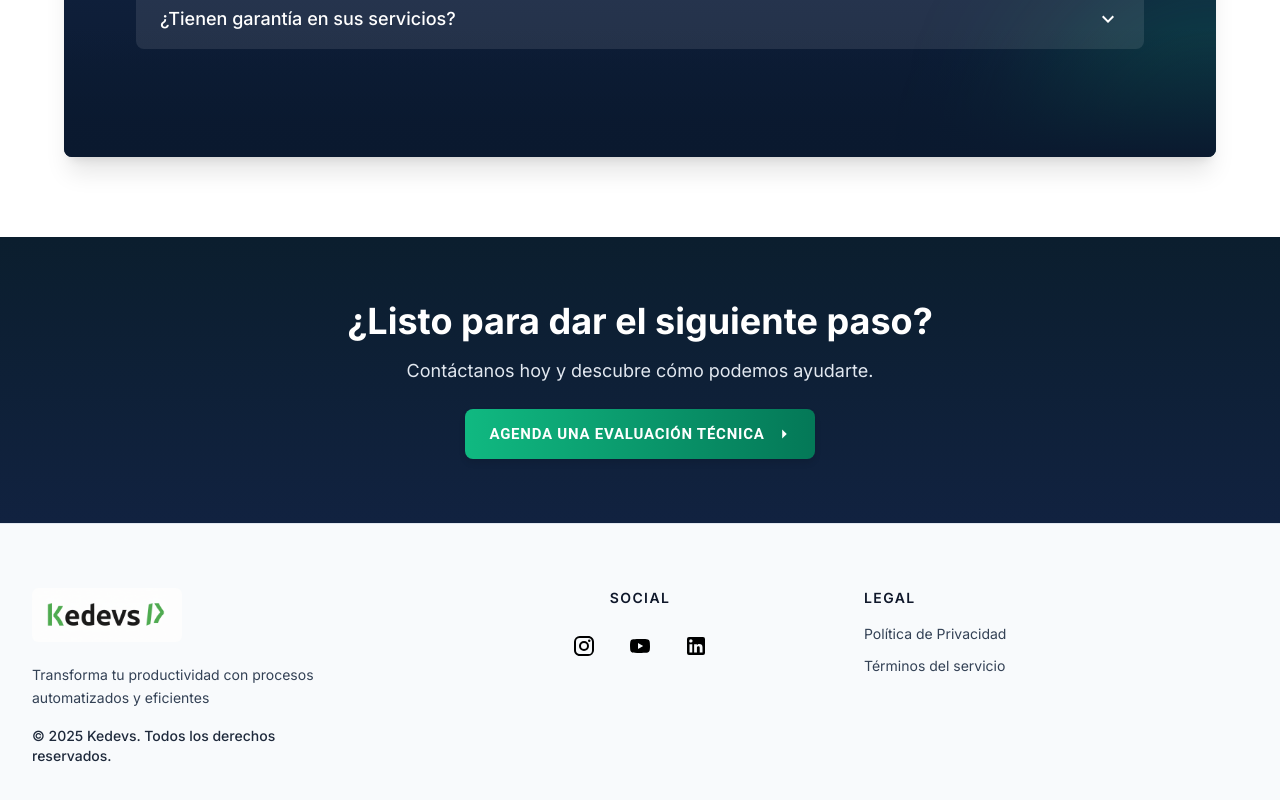
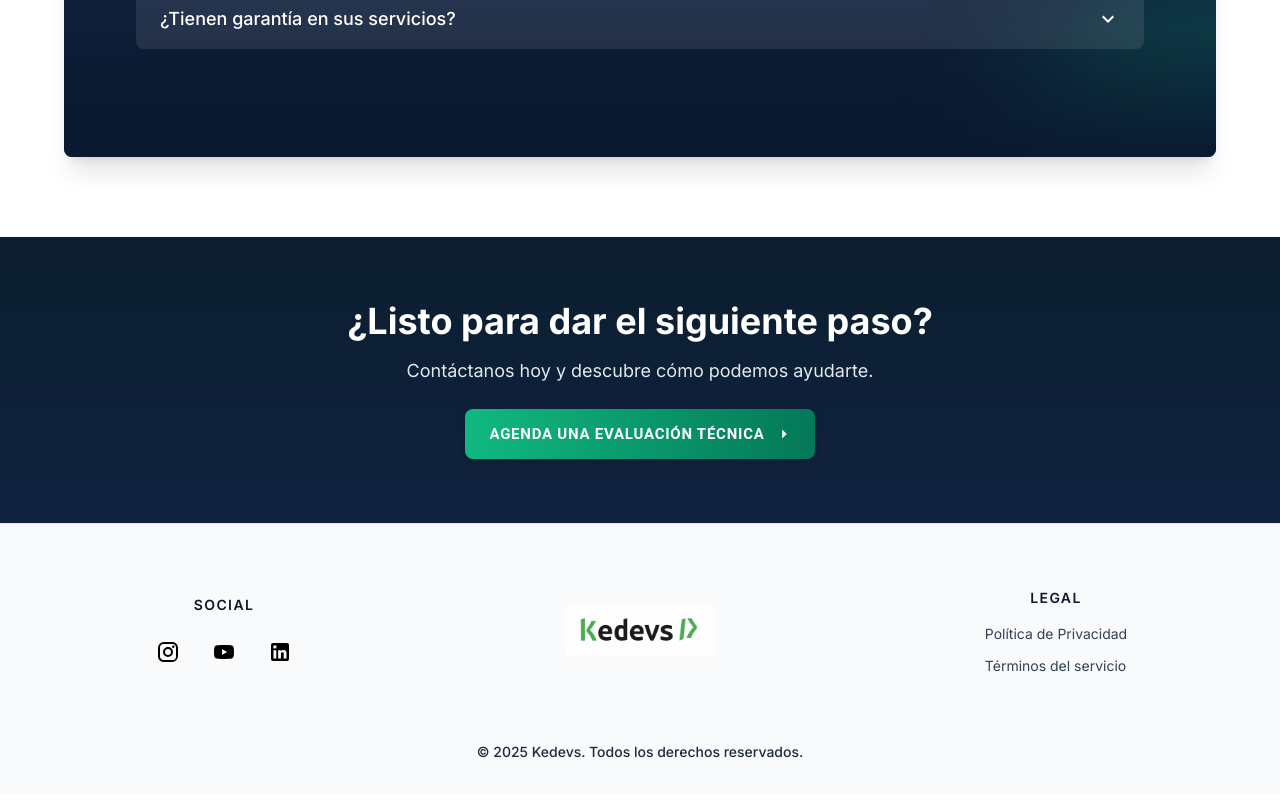
Before and after one commit to edymg/kedevsgl, a Next.js app: page / in a window 1280 px wide. Shown: the part 7957-8757 px from the top of the page. Built offline with nearby package versions, Linux system fonts and the light colour scheme.

Commit message:
refactor: simplify Footer component structure and enhance social media links

```diff
--- a/src/app/(public)/landing/components/Footer.tsx
+++ b/src/app/(public)/landing/components/Footer.tsx
@@ -1,31 +1,17 @@
 import React from "react";
-import { Facebook, Twitter, Instagram, YouTube, LinkedIn } from "@mui/icons-material";
+import { Instagram, YouTube, LinkedIn } from "@mui/icons-material";
+
+import Link from "next/link";
+
 import LogoHorizontal from "@/app/components/common/LogoHorizontal";
-import Link from "next/link";
 
 const Footer = () => {
   return (
     <footer className="border-t border-slate-200 bg-slate-50">
       <div className="px-5 py-12 mx-auto max-w-7xl sm:px-6 md:px-8 lg:py-16">
-        <div className="grid grid-cols-1 gap-12 sm:grid-cols-2 lg:grid-cols-3 lg:gap-8">
-
-          <div className="space-y-4 max-w-xs mx-auto sm:mx-0">
-            <Link
-              href="/"
-              className="inline-block transition-transform hover:scale-105 active:scale-95"
-              aria-label="Home"
-            >
-              <LogoHorizontal />
-            </Link>
-            <p className="text-sm leading-relaxed text-slate-700 text-center sm:text-left">
-              Transforma tu productividad con procesos automatizados y eficientes
-            </p>
-            <p className="text-sm font-medium text-slate-800 text-center sm:text-left">
-              © {new Date().getFullYear()} Kedevs. Todos los derechos reservados.
-            </p>
-          </div>
-
-          <div className="space-y-4 sm:items-left lg:text-center">
+        <div className="grid grid-cols-1 gap-12 sm:grid-cols-3 lg:gap-8 place-items-center">
+          {/* Social */}
+          <div className="space-y-4 sm:items-left lg:text-center hidden sm:block">
             <h3 className="text-sm font-semibold tracking-widest text-slate-900 uppercase text-center ">
               Social
             </h3>
@@ -34,18 +20,18 @@ const Footer = () => {
                 {
                   icon: Instagram,
                   href: "https://www.instagram.com/kedevs/",
-                  label: "Instagram"
+                  label: "Instagram",
                 },
                 {
                   icon: YouTube,
                   href: "https://www.youtube.com/@kedevs",
-                  label: "YouTube"
+                  label: "YouTube",
                 },
                 {
                   icon: LinkedIn,
                   href: "https://www.linkedin.com/company/kedevs/",
-                  label: "LinkedIn"
-                }
+                  label: "LinkedIn",
+                },
               ].map((social) => (
                 <Link
                   key={social.label}
@@ -61,14 +47,25 @@ const Footer = () => {
             </div>
           </div>
 
-          <div className="space-y-4 sm:text-center lg:text-center">
-            <h3 className="text-sm font-semibold tracking-widest text-slate-900 uppercase text-center sm:text-left">
+          <div className="space-y-4 max-w-xs mx-auto sm:mx-0">
+            <Link
+              href="/"
+              className="inline-block transition-transform hover:scale-105 active:scale-95"
+              aria-label="Home"
+            >
+              <LogoHorizontal />
+            </Link>
+          </div>
+
+          {/* Legal */}
+          <div className="space-y-4 sm:text-center lg:text-center hidden sm:block">
+            <h3 className="text-sm font-semibold tracking-widest text-slate-900 uppercase text-center">
               Legal
             </h3>
             <nav className="space-y-2.5">
               {[
                 { name: "Política de Privacidad", href: "/privacidad" },
-                { name: "Términos del servicio", href: "/terminos" }
+                { name: "Términos del servicio", href: "/terminos" },
               ].map((link) => (
                 <Link
                   key={link.name}
@@ -86,6 +83,10 @@ const Footer = () => {
           </div>
         </div>
       </div>
+
+      <p className="text-sm font-medium text-slate-800 text-center mb-[10px] sm:mb-8">
+        © {new Date().getFullYear()} Kedevs. Todos los derechos reservados.
+      </p>
     </footer>
   );
 };
```
